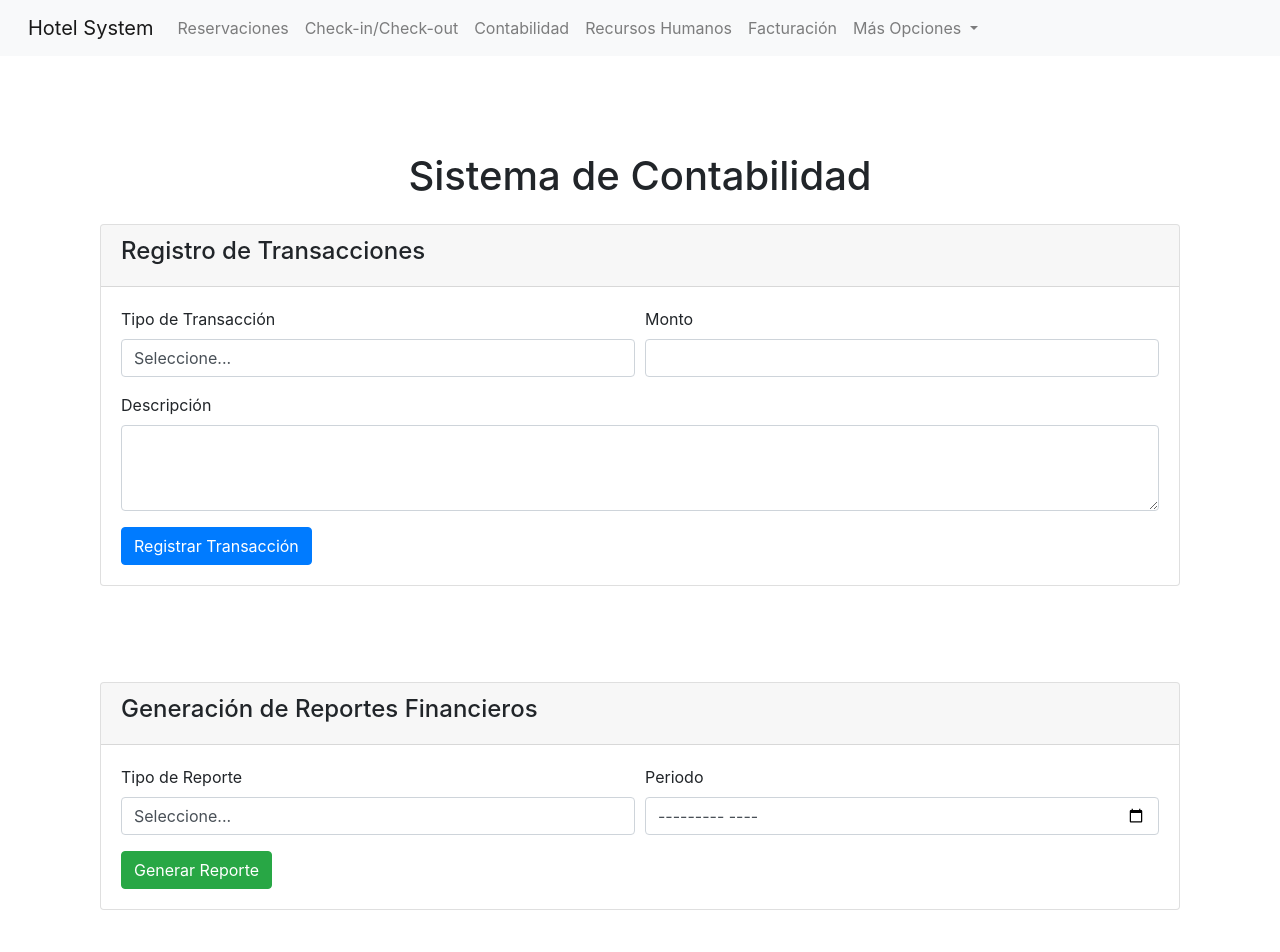
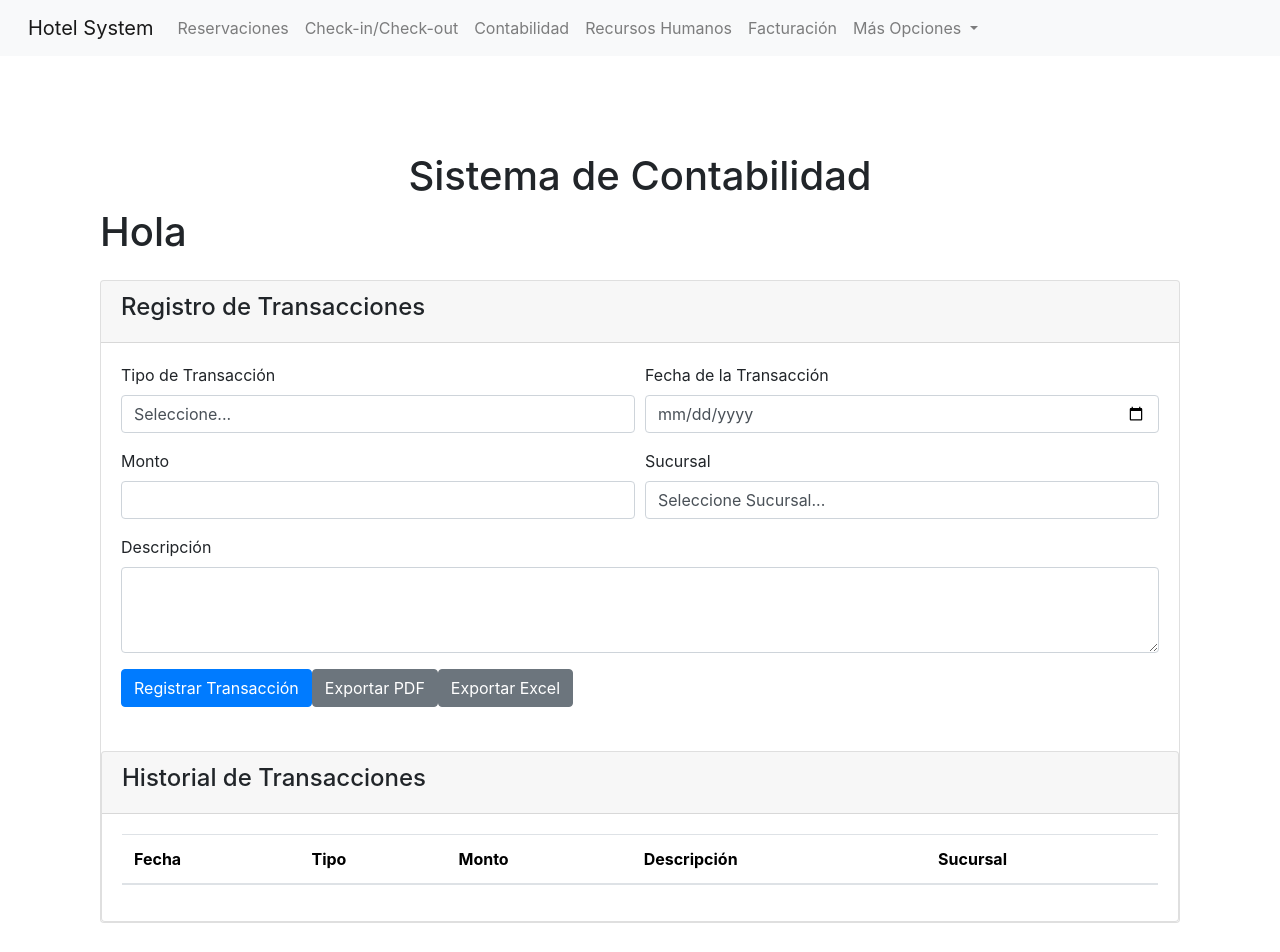
Before and after one commit to Becajona/ReservaHotels, an Angular app: page /contabilidad in a window 1280 px wide. Shown: the top 952 px of the page. Built offline with nearby package versions, Linux system fonts and the light colour scheme; what @angular/fire would draw is missing.

Commit message:
Habitacicones

```diff
--- a/package.json
+++ b/package.json
@@ -26,6 +26,7 @@
     "jspdf": "^2.5.2",
     "rxjs": "~7.8.0",
     "tslib": "^2.3.0",
+    "xlsx": "^0.18.5",
     "zone.js": "~0.14.10"
   },
   "devDependencies": {
--- a/src/app/check/registrarse-inicio/registrarse-inicio.component.html
+++ b/src/app/check/registrarse-inicio/registrarse-inicio.component.html
@@ -7,6 +7,7 @@
     <link rel="stylesheet" href="https://stackpath.bootstrapcdn.com/bootstrap/4.5.2/css/bootstrap.min.css">
 </head>
 <body>
+
     <div class="container mt-5">
         <h1 class="text-center">Sistema de Gestión de Check-in y Check-out</h1>
         <form #checkInForm="ngForm" (ngSubmit)="onCheckInSubmit(checkInForm)" class="p-4 border rounded shadow">
--- a/src/app/contabilidad/conta-inicio/conta-inicio.component.html
+++ b/src/app/contabilidad/conta-inicio/conta-inicio.component.html
@@ -9,6 +9,8 @@
 <body>
     <div class="container mt-5">
         <h1 class="text-center">Sistema de Contabilidad</h1>
+
+        <h1>Hola</h1>
 
         <!-- Sección de Registro de Transacciones -->
         <div class="card mt-4">
@@ -27,17 +29,60 @@
                             </select>
                         </div>
                         <div class="form-group col-md-6">
+                            <label for="fechaTransaccion">Fecha de la Transacción</label>
+                            <input type="date" class="form-control" id="fechaTransaccion" required>
+                        </div>
+
+                        <div class="form-group col-md-6">
                             <label for="montoTransaccion">Monto</label>
                             <input type="number" class="form-control" id="montoTransaccion" required>
                         </div>
+                        <div class="form-group col-md-6">
+                            <label for="sucursal">Sucursal</label>
+                            <select id="sucursal" class="form-control" required>
+                                <option value="">Seleccione Sucursal...</option>
+                                <option value="sucursal1">Sucursal 1</option>
+                                <option value="sucursal2">Sucursal 2</option>
+                                <!-- Agregar más opciones según las sucursales disponibles -->
+                            </select>
+                        </div>
+
+
                     </div>
                     <div class="form-group">
                         <label for="descripcionTransaccion">Descripción</label>
                         <textarea class="form-control" id="descripcionTransaccion" rows="3" required></textarea>
                     </div>
+
                     <button type="submit" class="btn btn-primary">Registrar Transacción</button>
+
+                    <button type="button" class="btn btn-secondary" onclick="exportarPDF()">Exportar PDF</button>
+                    <button type="button" class="btn btn-secondary" onclick="exportarExcel()">Exportar Excel</button>
+
                 </form>
             </div>
+            <div class="card mt-4">
+                <div class="card-header">
+                    <h4>Historial de Transacciones</h4>
+                </div>
+                <div class="card-body">
+                    <table class="table table-striped">
+                        <thead>
+                            <tr>
+                                <th>Fecha</th>
+                                <th>Tipo</th>
+                                <th>Monto</th>
+                                <th>Descripción</th>
+                                <th>Sucursal</th>
+                            </tr>
+                        </thead>
+                        <tbody>
+                            <!-- Aquí se llenarán las filas dinámicamente -->
+                        </tbody>
+                    </table>
+                </div>
+            </div>
+
         </div>
 
         <br>
```
Also changed, not shown: 2 other files (tests, documents, lock files or other folders).
